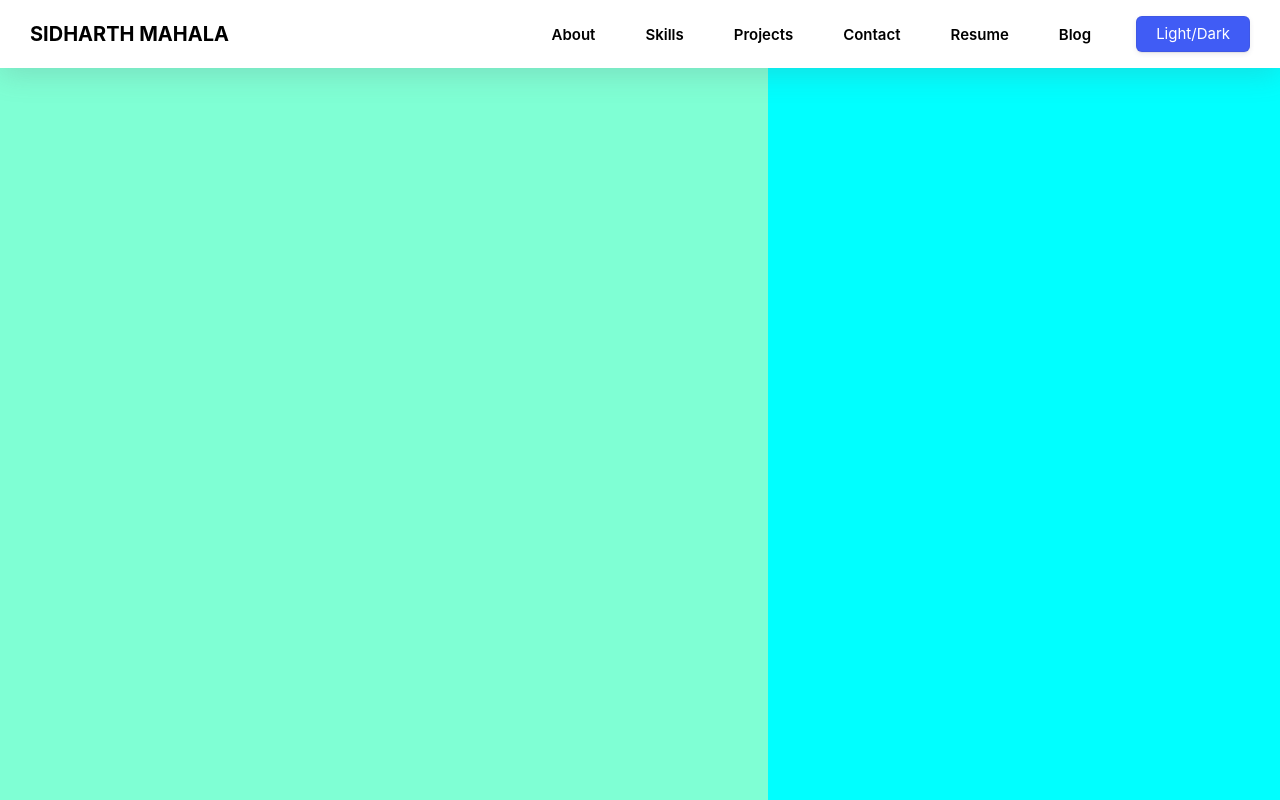
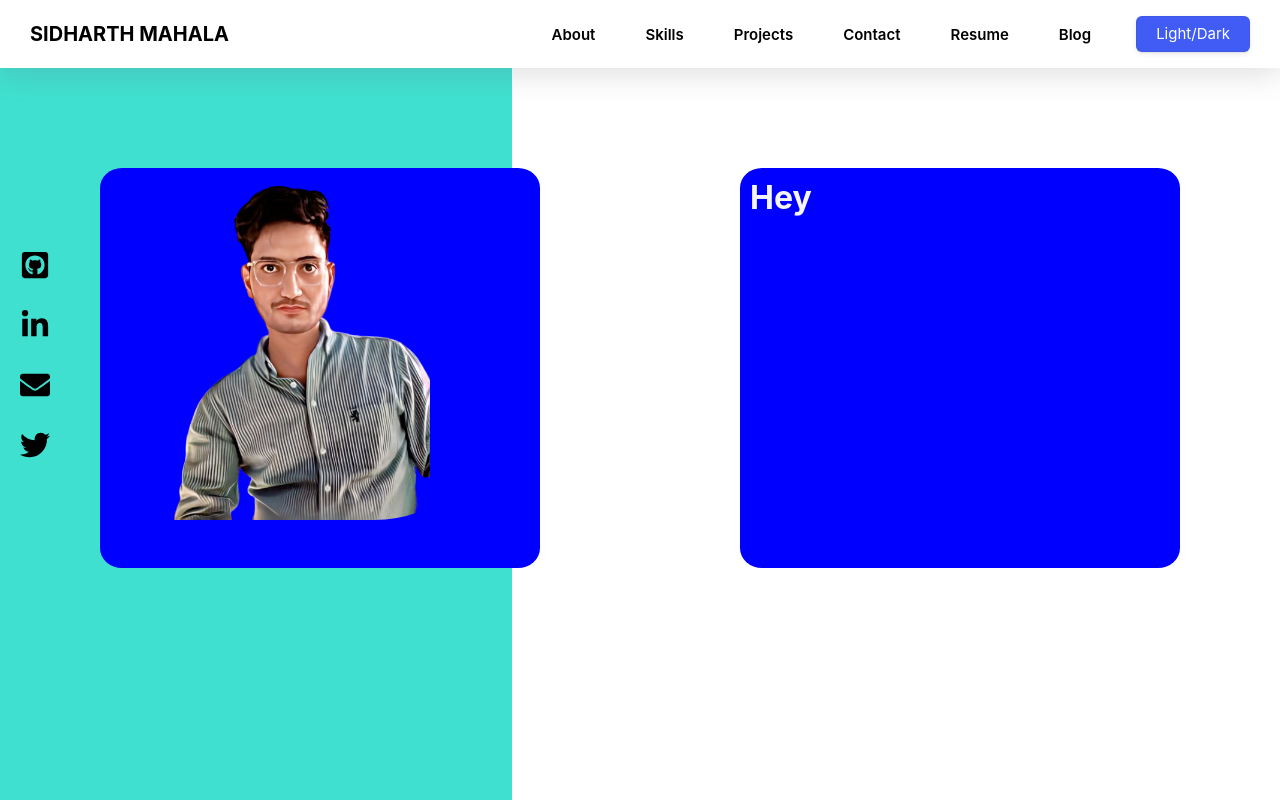
Before and after one commit to sidharthmahala/portfolio, a React (Create React App) app: page / in a window 1280 px wide. Shown: the top 800 px of the page. Built offline with nearby package versions, Linux system fonts and the light colour scheme.

Commit message:
design 1 test

```diff
--- a/package.json
+++ b/package.json
@@ -8,6 +8,8 @@
     "@testing-library/user-event": "^13.5.0",
     "react": "^18.2.0",
     "react-dom": "^18.2.0",
+    "react-icon": "^1.0.0",
+    "react-icons": "^4.6.0",
     "react-scripts": "5.0.1",
     "web-vitals": "^2.1.4"
   },
--- a/src/App.css
+++ b/src/App.css
@@ -1,8 +1,27 @@
-*{
+* {
     margin: 0;
     padding: 0;
     box-sizing: border-box;
     scroll-behavior: smooth;
-    font-family: -apple-system,system-ui,"Segoe UI",Roboto,"Helvetica Neue",Ubuntu,sans-serif;
+    font-family: -apple-system, system-ui, "Segoe UI", Roboto, "Helvetica Neue", Ubuntu, sans-serif;
+}
+
+::-webkit-scrollbar {
+    width: 10px;
+}
+
+/* Track */
+::-webkit-scrollbar-track {
+    background:#fff;
 
 }
+
+/* Handle */
+::-webkit-scrollbar-thumb {
+    background: #31E1F7;
+}
+
+/* Handle on hover */
+::-webkit-scrollbar-thumb:hover {
+    background: #D800A6;
+}
--- a/src/components/Header.css
+++ b/src/components/Header.css
@@ -13,6 +13,7 @@
   position: sticky;
   top: 0;
   overflow: hidden;
+  z-index: 5;
 }
 
 .logo--container {
@@ -46,12 +47,12 @@
 .nav--container a:after {
   content: "";
   position: absolute;
-  width: 90%;
+  width: 100%;
   transform: scaleX(0);
-  height: 2px;
+  height: 1px;
   bottom: 0;
   left: 0;
-  background-color: #0087ca;
+  background-color: #405CF5;
   transform-origin: bottom right;
   transition: transform 0.25s ease-out;
 }
@@ -59,10 +60,12 @@
 .nav--container a:hover:after {
   transform: scaleX(1);
   transform-origin: bottom left;
-
+}
+.nav--container a:hover{
+  transition: transform 0.35s ease-out;
+  transform: scale(1.2);
 
 }
-
 .nav--container button {
   backface-visibility: hidden;
   font-size: 100%;
--- /dev/null
+++ b/src/components/SocialIcons.css
@@ -0,0 +1,4 @@
+a{
+    text-decoration: none;
+    color:black;
+}
--- /dev/null
+++ b/src/components/SocialIcons.js
@@ -0,0 +1,47 @@
+import React from 'react'
+import { FaGithubSquare, FaTwitter, FaLinkedinIn, FaEnvelope } from "react-icons/fa";
+import './SocialIcons.css'
+
+
+function SocialIcons() {
+    return (
+        <div>
+            <a href='#github'>
+                <FaGithubSquare style={{
+                    position: 'fixed',
+                    top: '250px',
+                    left: '20px',
+                }} size='30px'
+                />
+            </a>
+            <a href='#linkedIn'>
+                <FaLinkedinIn
+                    style={{
+                        position: 'fixed',
+                        top: '310px',
+                        left: '20px',
+                    }} size='30px'
+                />
+            </a>
+
+            <a href='#email'>
+                <FaEnvelope style={{
+                    position: 'fixed',
+                    top: '370px',
+                    left: '20px',}}
+                    size='30px'
+                />
+            </a>
+            <a href='#twitter'>
+                <FaTwitter style={{
+                    position: 'fixed',
+                    top: '430px',
+                    left: '20px',}}
+                    size='30px'
+                />
+            </a>
+        </div>
+    )
+}
+
+export default SocialIcons
--- a/src/sections/Hero.css
+++ b/src/sections/Hero.css
@@ -1,16 +1,38 @@
 .hero--container{
     height: 100vh;
-    background-color: #fff;
+    background: linear-gradient(
+        to right,
+        turquoise 0%,
+        turquoise 40%,
+        white 40%,
+        white 100%
+    );
     margin-top: -10px;
     display: flex;
 }
-.hero--left{
-    width: 60%;
-    height: 100vh;
-    background-color: aquamarine;
+.img--contanier, .info--card{
+    padding: 10px;
+    color: whitesmoke;
+    margin: 100px;
+    width: 50%;
+    height: 50%;
+   background-color: blue;
+    border-radius: 5%;
+    position: relative;
+    overflow: hidden;
+
 }
-.hero--right{
-    width: 40%;
-    height: 100vh;
-    background-color:aqua;
+img{
+
+    /*
+    position: relative;
+    top: 20px; */
+    width: 90%;
+    height: 90%;
+    object-fit: contain;
+    border: none;
+    border-radius: 10%;
+    border-bottom-right-radius: 30%;
+
+
 }
--- a/src/sections/Hero.js
+++ b/src/sections/Hero.js
@@ -1,13 +1,19 @@
 import React from 'react'
+import SocialIcons from '../components/SocialIcons'
 import './Hero.css'
 
 function Hero() {
   return (
     <div className='hero--container'>
-        <div className='hero--left'>
-        </div>
-        <div className='hero--right'>
-        </div>
+      <div className='img--contanier'>
+        <img src={require('../Assets/profile.png')} alt='' />
+      </div>
+      <div className='icons--container'>
+        <SocialIcons />
+      </div>
+      <div className='info--card'>
+        <h1>Hey</h1>
+      </div>
     </div>
   )
 }
```
Also changed, not shown: src/Assets/profile.png (added), 1 other file (tests, documents, lock files or other folders).
